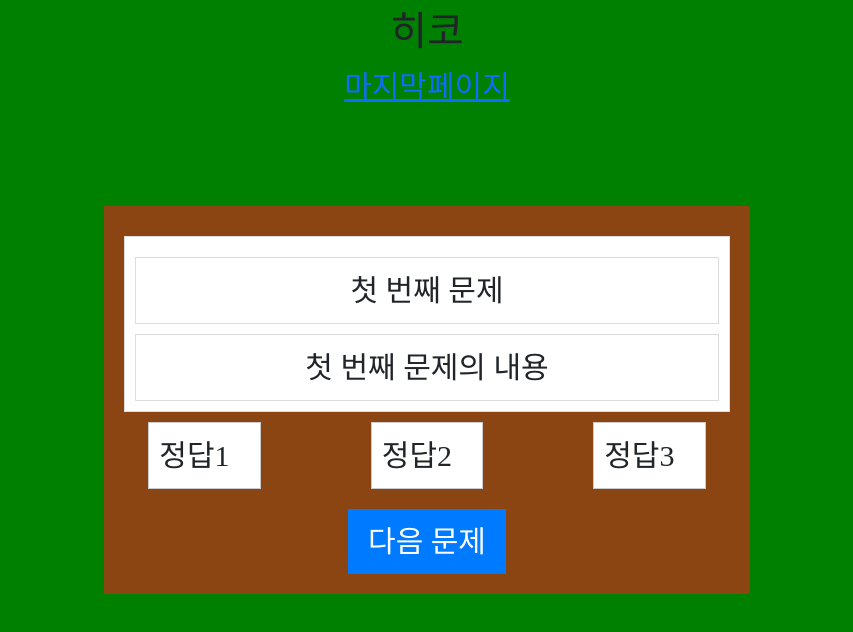
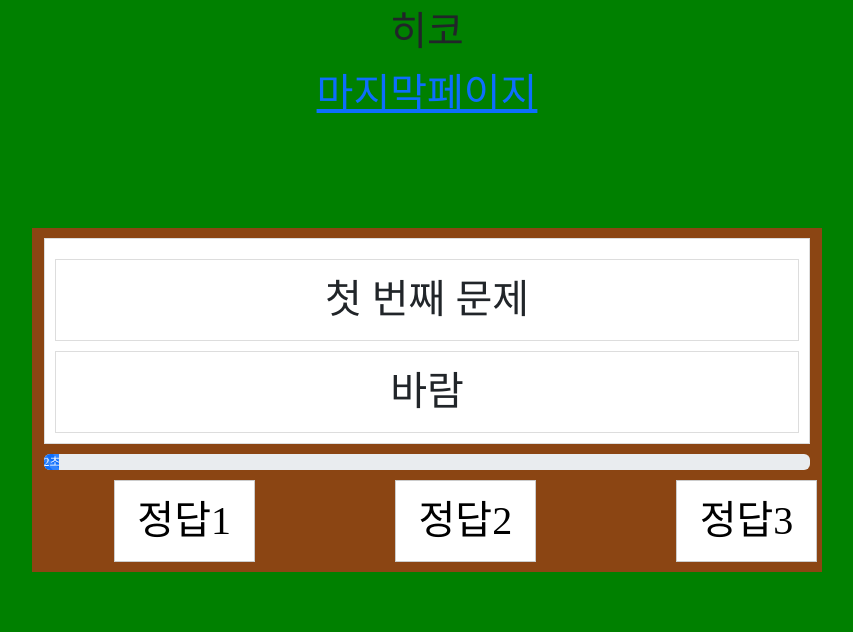
Before and after one commit to mnyu123/HiKo, a React (Create React App) app: page /second in a window 1280 px wide. Shown: the top 632 px of the page, without its empty margins (213-1066 px from the left). Built offline with nearby package versions, Linux system fonts and the light colour scheme; a web font is replaced by a local one.

Commit message:
부트스트랩 적용 , 두번째 페이지 CSS 수정

```diff
--- a/public/index.html
+++ b/public/index.html
@@ -17,8 +17,8 @@
   <link href="https://fonts.googleapis.com/css2?family=Yeon+Sung&display=swap" rel="stylesheet">
 
   <!-- 부트스트랩 가져온것(2줄) -->
-  <link rel="stylesheet" href="https://cdn.jsdelivr.net/npm/bootstrap@5.3.0/dist/css/bootstrap.min.css"
-    integrity="sha384-9ndCyUaIbzAi2FUVXJi0CjmCapSmO7SnpJef0486qhLnuZ2cdeRhO02iuK6FUUVM" crossorigin="anonymous" />
+  <link rel="stylesheet" href="https://cdn.jsdelivr.net/npm/bootstrap@5.1.3/dist/css/bootstrap.min.css"
+    integrity="sha384-1BmE4kWBq78iYhFldvKuhfTAU6auU8tT94WrHftjDbrCEXSU1oBoqyl2QvZ6jIW3" crossorigin="anonymous" />
 
   <title>React App</title>
 </head>
--- a/src/App.css
+++ b/src/App.css
@@ -7,6 +7,6 @@ body {
   margin: 0;
   background-color: #f0f0f0;
   font-family: 'Yeon Sung', cursive;
-  font-size: 30px;
-  background-color: #008000;
+  font-size: 40px !important;
+  background-color: #008000 !important;
 }
--- /dev/null
+++ b/src/common/Progressbar.js
@@ -0,0 +1,9 @@
+import React from 'react';
+import { ProgressBar } from 'react-bootstrap';
+import 'bootstrap/dist/css/bootstrap.min.css';
+
+function CustomProgressBar({ now }) {
+    return <ProgressBar animated now={now} label={`${now}초`}/>;
+  }
+
+export default CustomProgressBar;
--- a/src/css/second.css
+++ b/src/css/second.css
@@ -1,19 +1,28 @@
 .container {
-    width: 100%;
-    max-width: 800px;
-    margin: 0 auto;
-    padding: 20px;
-    background-color: #8B4513; /* 나무색 배경 */
-    display: flex;
     flex-direction: column;
     align-items: center;
+    background-color: #8B4513;
+}
+
+
+
+.question-number,
+.question-content {
+    background-color: #fff;
+    /* 흰색 배경 */
+    padding: 10px;
+    border: 1px solid #ddd;
+    text-align: center;
+    width: 100%;
+    margin-top: 10px;
 }
 
 .question-container {
     display: flex;
     flex-direction: column;
     align-items: center;
-    background-color: #fff; /* 흰색 배경 */
+    background-color: #fff;
+    /* 흰색 배경 */
     padding: 10px;
     border: 1px solid #ddd;
     margin: 10px 0;
@@ -21,27 +30,46 @@
     width: 100%;
 }
 
-  .question-number, .question-content {
-    background-color: #fff; /* 흰색 배경 */
+
+/* 카운트 다운 요소 css */
+.time-left {
+    background-color: #fff;
     padding: 10px;
     border: 1px solid #ddd;
     text-align: center;
     width: 100%;
     margin-top: 10px;
+    margin: 20px auto;
 }
+
+
 
 .answers {
     display: flex;
-    justify-content: space-between;
+    justify-content: center;
     width: 110%;
 }
 
 .answers p {
-    background-color: #fff; /* 흰색 배경 */
+    background-color: #fff;
+    /* 흰색 배경 */
     padding: 10px;
     border: 1px solid #ccc;
     flex: 1;
     margin: 0 55px;
+    text-align: center;
+}
+
+.btn-answer {
+    background-color: #fff;
+    /* 흰색 배경 */
+    padding: 10px;
+    border: 1px solid #ccc;
+    flex: 1;
+    margin: 0 70px;
+    text-align: center;
+    color: black;
+    margin: 10px 70px; /* 오른쪽 마진을 조절하고자 하는 크기로 수정 */
 }
 
 button {
@@ -51,6 +79,7 @@
     color: #fff;
     border: none;
     cursor: pointer;
+
 }
 
 button:hover {
--- a/src/pages/Second.js
+++ b/src/pages/Second.js
@@ -1,16 +1,53 @@
-import React, { useState } from "react";
-import { Link } from "react-router-dom";
+import React, { useState, useEffect } from "react";
 import Header from "../common/Header";
 import "../css/second.css"; // second.css 파일을 가져옵니다.
+
+import CustomProgressBar from "../common/Progressbar";
 
 export default function Second() {
   console.log("리액트 컴포넌트가 잘 연결되었습니다.");
 
   const [currentQuestion, setCurrentQuestion] = useState(1);
 
+  const [timeLeft, setTimeLeft] = useState(300); // 5분(5 * 60초)
+
+  const [answers, setAnswers] = useState([]);
+  const [progress, setProgress] = useState(0); // ProgressBar 진행률 상태
+
+
+  useEffect(() => {
+    if (timeLeft === 0) {
+      // 시간이 다 끝났을 때 다음 문제로 이동하거나 필요한 작업을 수행합니다.
+      if (currentQuestion < questions.length) {
+        setCurrentQuestion(currentQuestion + 1);
+        setTimeLeft(300); // 다음 문제로 이동할 때 시간 초기화
+      }
+    }
+
+    const timer = setInterval(() => {
+      setTimeLeft((prevTime) => {
+        if (prevTime === 0) {
+          // 시간이 다 끝났을 때 다음 문제로 이동하거나 필요한 작업을 수행
+          if (currentQuestion < questions.length) {
+            setCurrentQuestion(currentQuestion + 1);
+            setProgress(0); // ProgressBar 초기화
+            return 300; // 카운트다운 초기화
+          }
+          return prevTime;
+        } else {
+          return prevTime - 1;
+        }
+      });
+    }, 1000);
+
+    return () => {
+      clearInterval(timer);
+    };
+  }, [timeLeft, currentQuestion]);
+
   // API를 추가하고 나서는 여기가 변수처럼 변해야 할듯
   const questions = [
-    { number: "첫 번째", content: "첫 번째 문제의 내용" },
+    { number: "첫 번째", content: "바람" },
     { number: "두 번째", content: "두 번째 문제의 내용" },
     { number: "세 번째", content: "세 번째 문제의 내용" },
   ];
@@ -18,12 +55,29 @@ export default function Second() {
   const nextQuestion = () => {
     if (currentQuestion < questions.length) {
       setCurrentQuestion(currentQuestion + 1);
+      setProgress(0); // ProgressBar 초기화
+      setTimeLeft(300); // 카운트다운 초기화
     }
   };
+
+  const prevQuestion = () => {
+    if (currentQuestion <= questions.length) {
+      setCurrentQuestion(currentQuestion - 1);
+      setProgress(0); // ProgressBar 초기화
+      setTimeLeft(300); // 카운트다운 초기화
+    }
+  };
+
+  // const formatTime = (seconds) => {
+  //   const minutes = Math.floor(seconds / 60);
+  //   const remainingSeconds = seconds % 60;
+  //   return `${minutes}:${remainingSeconds < 10 ? "0" : ""}${remainingSeconds}`;
+  // };
 
   return (
     <body>
       <Header />
+
       <div className="container">
         <div className="question-container">
           <div className="question-number">{`${
@@ -33,14 +87,21 @@ export default function Second() {
             {questions[currentQuestion - 1].content}
           </div>
         </div>
+        <CustomProgressBar now={Math.round(((300 - timeLeft) / 300) * 100)} />{" "}
+        {/* ProgressBar 컴포넌트 사용 */}
+        {/* <div className="time-left">{formatTime(timeLeft)}</div> */}
         <div className="answers">
-          <p>정답1</p>
-          <p>정답2</p>
-          <p>정답3</p>
+          <button onClick={nextQuestion} className="btn-answer">
+            정답1
+          </button>
+          <button onClick={nextQuestion} className="btn-answer">
+            정답2
+          </button>
+          <button onClick={prevQuestion} className="btn-answer">
+            정답3
+          </button>
         </div>
-        <button onClick={nextQuestion}>다음 문제</button>
       </div>
-      {/* <Link to="/">첫페이지 이동</Link> */}
     </body>
   );
 }
```
Lines whose indentation alone changed are shown as unchanged.
